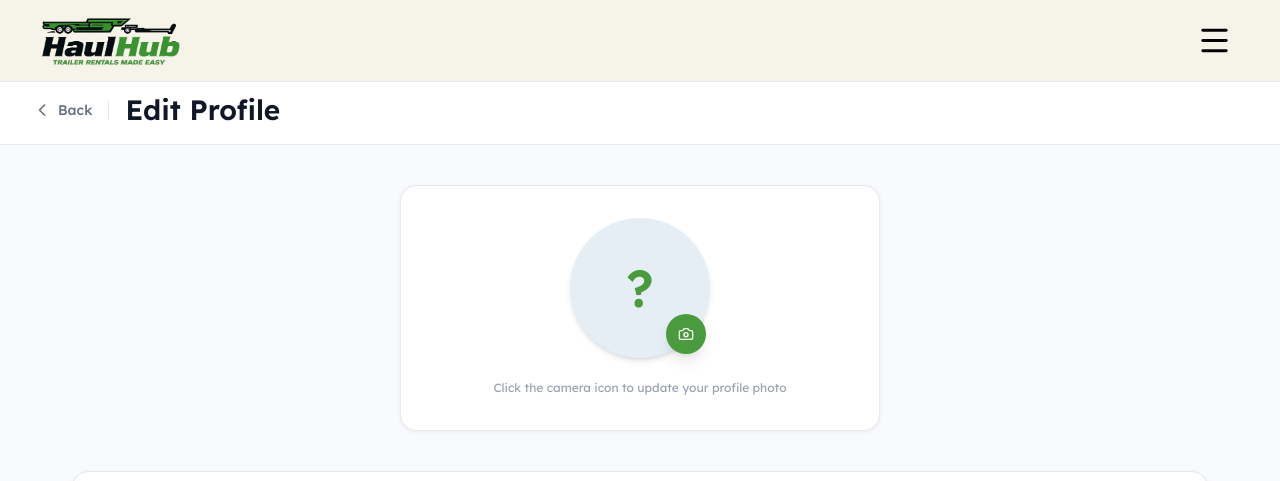
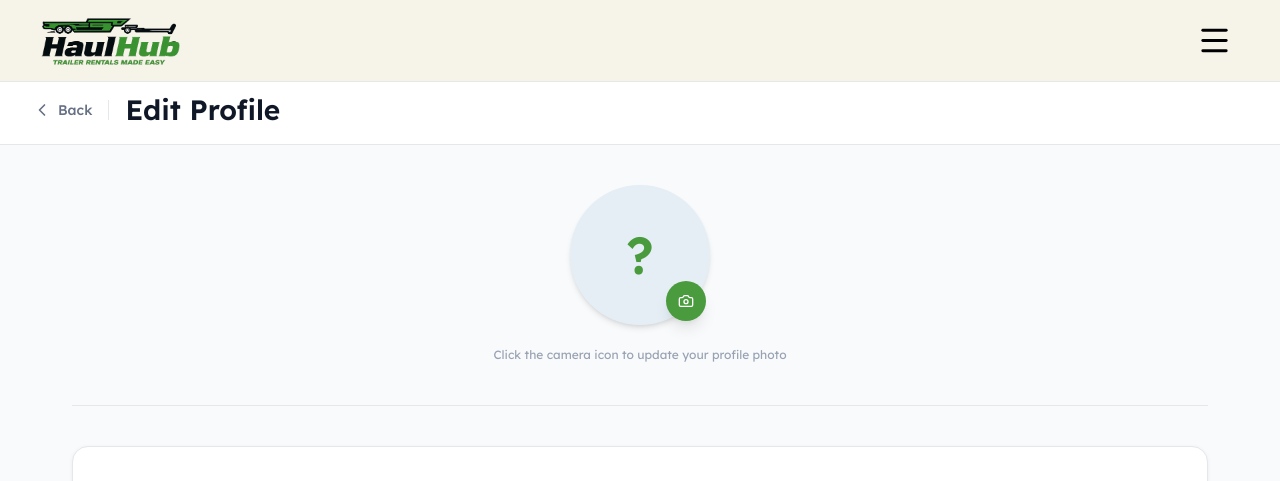
Before and after one commit to devakash400/HaulHub_ReactJS, a React (Create React App) app: page /edit-profile in a window 1280 px wide. Shown: the top 481 px of the page. Built offline with nearby package versions, Linux system fonts and the light colour scheme; no server answers.

Commit message:
Update EditProfile.tsx

```diff
--- a/src/pages/EditProfile/EditProfile.tsx
+++ b/src/pages/EditProfile/EditProfile.tsx
@@ -583,7 +583,7 @@ const EditProfile: React.FC = () => {
 
             {/* ══ TOP PANEL — Avatar + quick info ══ */}
             <aside className="w-full max-w-[480px] shrink-0">
-              <div className="bg-white rounded-2xl border border-[#E4E7EC] shadow-[0_1px_4px_rgba(16,24,40,0.06)] p-8 flex flex-col items-center gap-5">
+              <div className="flex flex-col items-center gap-5">
 
                 {/* Avatar */}
                 <div className="relative w-[140px] h-[140px]">
@@ -661,6 +661,9 @@ const EditProfile: React.FC = () => {
                 </p>
               </div>
             </aside>
+
+            {/* Divider between profile and other stuff */}
+            <div className="w-full h-px bg-[#E4E7EC]" />
 
             {/* ══ BOTTOM PANEL — Form ══ */}
             <main className="w-full">
```
